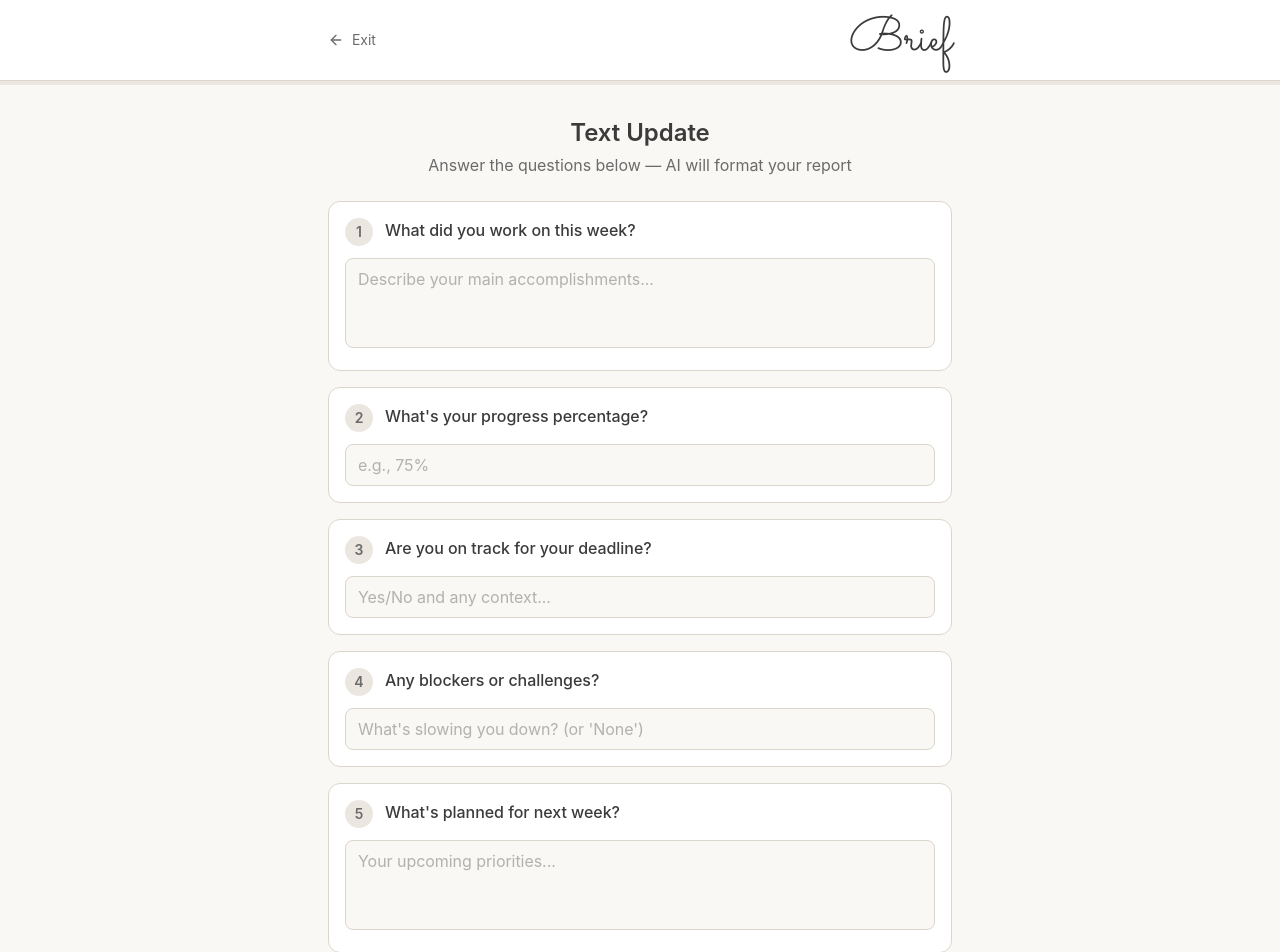
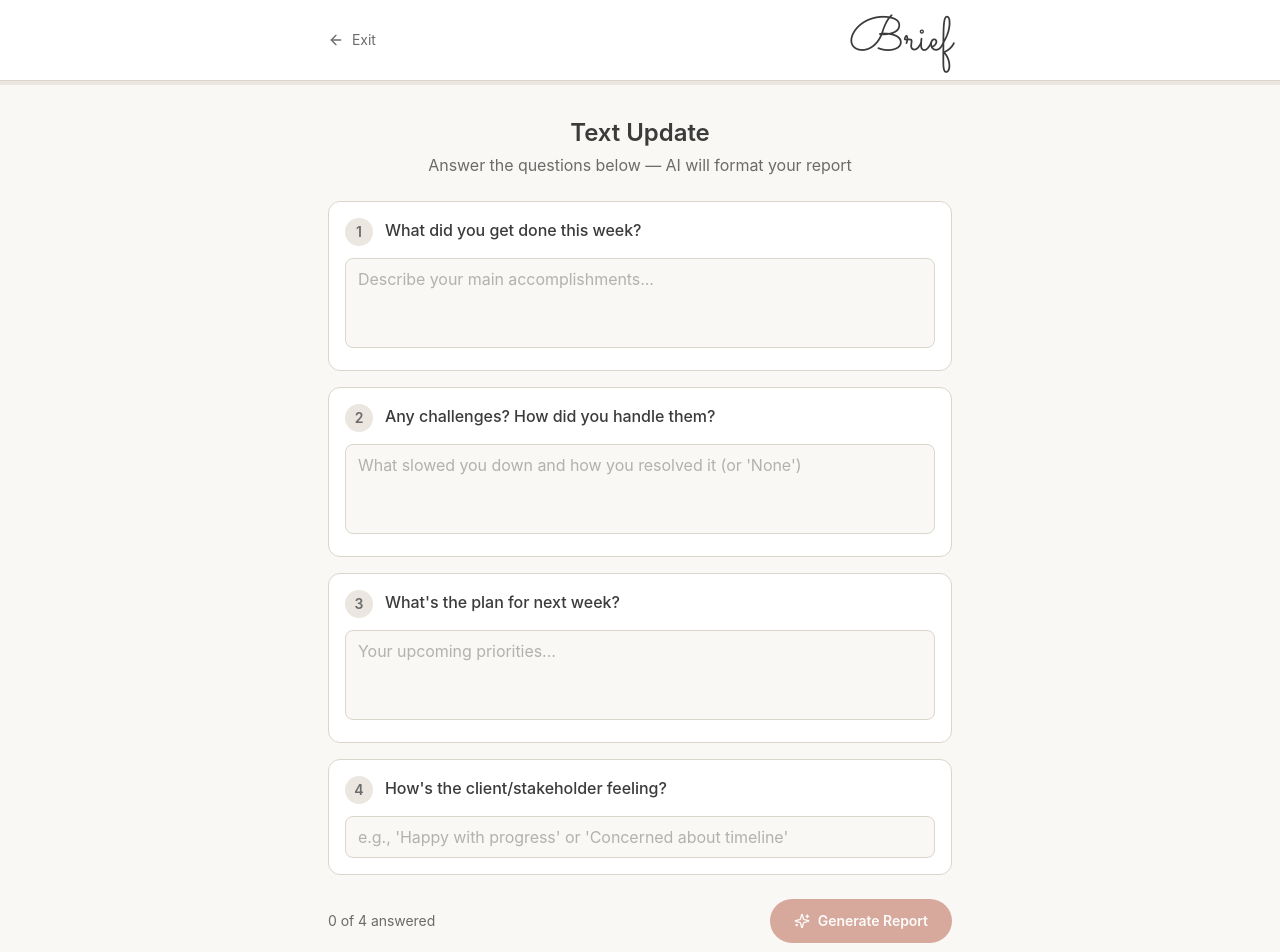
Before and after one commit to chrismlittle123/brief, a Next.js app in the folder packages/frontend/: page /checkin/text in a window 1280 px wide. Shown: the top 952 px of the page. Built offline with nearby package versions, Linux system fonts and the light colour scheme.

Commit message:
Update text checkin to use simplified 4 questions
- Match voice checkin with same 4 questions
- Fix helper text from "6 questions" to "4 questions"
- Update home page feature card description

Co-Authored-By: Claude Opus 4.5 <noreply@anthropic.com>

```diff
--- a/packages/frontend/src/app/checkin/page.tsx
+++ b/packages/frontend/src/app/checkin/page.tsx
@@ -189,7 +189,7 @@ export default function CheckinPage() {
               </p>
 
               <p className="mt-2 text-xs text-muted-foreground/70">
-                Answer all 6 questions in one go. Take your time!
+                Answer all 4 questions in one go. Take your time!
               </p>
             </div>
           )}
--- a/packages/frontend/src/app/checkin/text/page.tsx
+++ b/packages/frontend/src/app/checkin/text/page.tsx
@@ -6,12 +6,10 @@ import { ArrowLeft, Check, Sparkles } from "lucide-react";
 import { CompletePage } from "../complete";
 
 const QUESTIONS = [
-  { id: "work_done", question: "What did you work on this week?", placeholder: "Describe your main accomplishments..." },
-  { id: "progress", question: "What's your progress percentage?", placeholder: "e.g., 75%" },
-  { id: "on_track", question: "Are you on track for your deadline?", placeholder: "Yes/No and any context..." },
-  { id: "blockers", question: "Any blockers or challenges?", placeholder: "What's slowing you down? (or 'None')" },
-  { id: "next_week", question: "What's planned for next week?", placeholder: "Your upcoming priorities..." },
-  { id: "other", question: "Anything else to flag?", placeholder: "Optional notes..." },
+  { id: "done", question: "What did you get done this week?", placeholder: "Describe your main accomplishments...", multiline: true },
+  { id: "challenges", question: "Any challenges? How did you handle them?", placeholder: "What slowed you down and how you resolved it (or 'None')", multiline: true },
+  { id: "next_week", question: "What's the plan for next week?", placeholder: "Your upcoming priorities...", multiline: true },
+  { id: "client_pulse", question: "How's the client/stakeholder feeling?", placeholder: "e.g., 'Happy with progress' or 'Concerned about timeline'", multiline: false },
 ];
 
 export default function TextCheckinPage() {
@@ -24,7 +22,7 @@ export default function TextCheckinPage() {
   };
 
   const filledCount = Object.values(responses).filter(v => v.trim()).length;
-  const canSubmit = responses.work_done?.trim() && responses.progress?.trim();
+  const canSubmit = responses.done?.trim();
 
   const handleSubmit = () => {
     if (!canSubmit) return;
@@ -89,7 +87,7 @@ export default function TextCheckinPage() {
                 <label className="font-medium text-foreground">{q.question}</label>
               </div>
 
-              {q.id === "work_done" || q.id === "next_week" ? (
+              {q.multiline ? (
                 <textarea
                   value={responses[q.id] || ""}
                   onChange={(e) => handleChange(q.id, e.target.value)}
--- a/packages/frontend/src/app/page.tsx
+++ b/packages/frontend/src/app/page.tsx
@@ -104,7 +104,7 @@ export default function HomePage() {
           <FeatureCard
             icon={<Mic className="h-6 w-6" />}
             title="Voice-first"
-            description="Just talk. No typing, no forms. Answer 6 quick questions."
+            description="Just talk. No typing, no forms. Answer 4 quick questions."
           />
           <FeatureCard
             icon={<Clock className="h-6 w-6" />}
```
